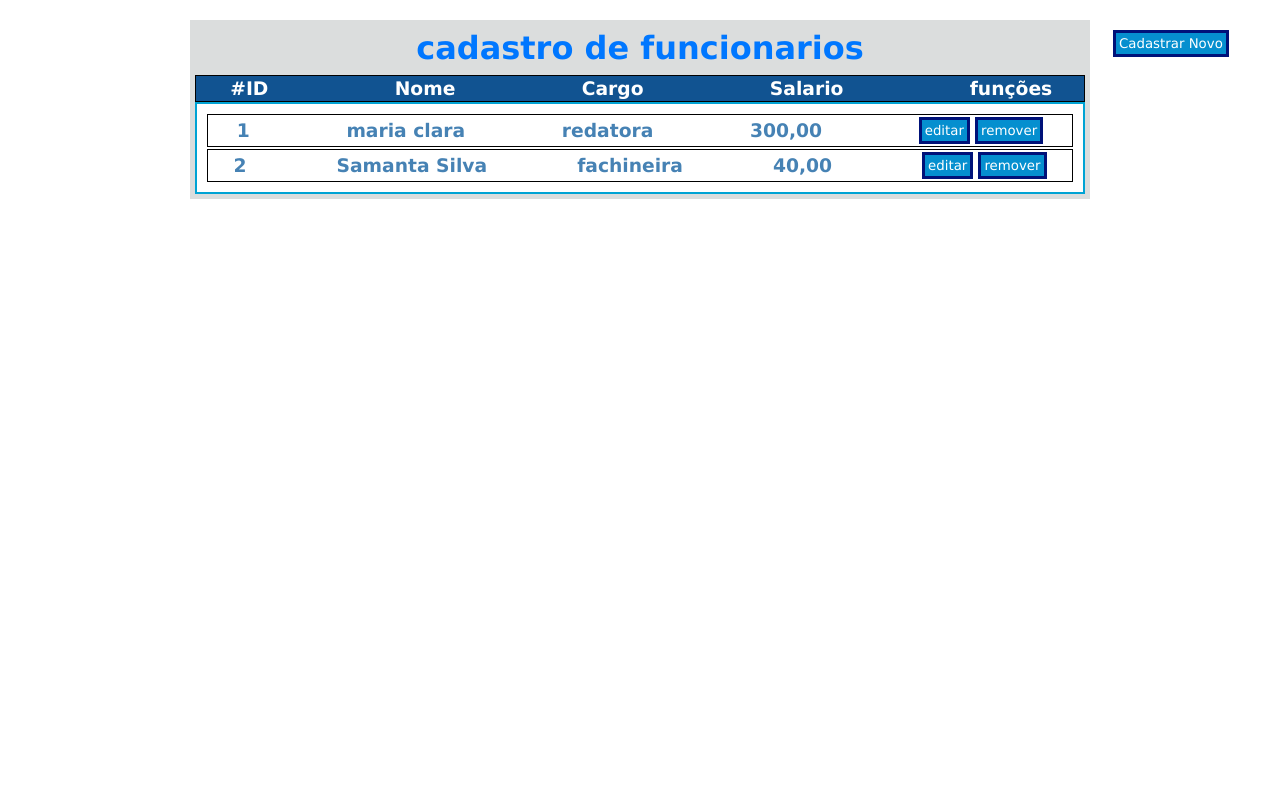
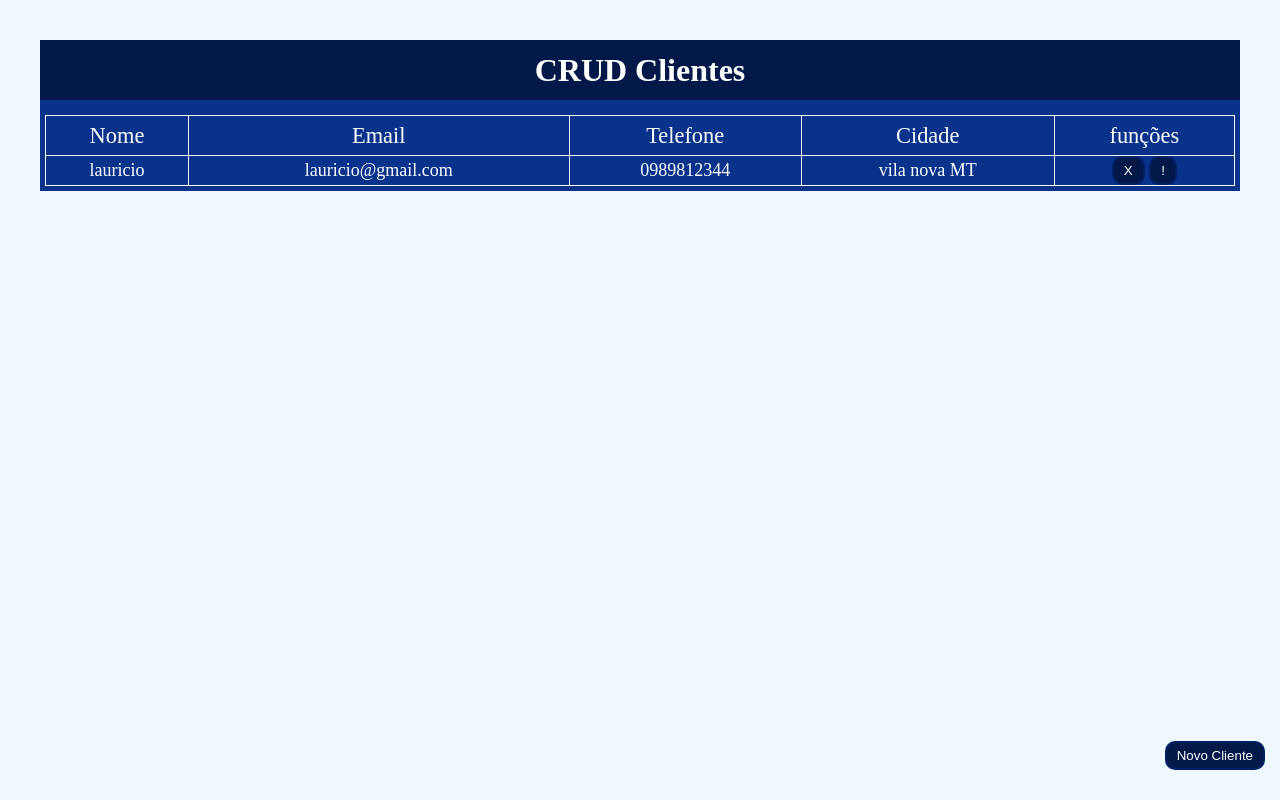
Before and after one commit to lauriciodev/crud-cadastro-de-clientes, a plain HTML site: page index.html in a window 1280 px wide. Drawn offline with Linux system fonts and the light colour scheme.

Commit message:
inicio a nova versao do crud

```diff
--- a/index.html
+++ b/index.html
@@ -4,42 +4,76 @@
     <meta charset="UTF-8">
     <meta http-equiv="X-UA-Compatible" content="IE=edge">
     <meta name="viewport" content="width=device-width, initial-scale=1.0">
-    <title>cadatro de funcionarios</title>
     <link rel="stylesheet" href="style.css">
+    <title>Crud cadastro de clientes</title>
 </head>
 <body>
+
     <div class="container">
-        <button class="add__new" onclick="show('cadastrar')">Cadastrar Novo</button>
-       <div class="cont__modal">
-        <div class="dados__modal">
-            <input type="text" id="nome" placeholder="Nome">
-            <input type="text" id="cargo" placeholder="Cargo">
-            <input type="number" id="salario" placeholder="Salario">
-           <div class="cont__btn">
-            <button id="btn__cancelar" onclick="show('cancelar')">cancelar</button>
-            <button id="btn__cadastrar">cadastrar</button>
-            <button id="btn__salvar" >salvar</button>
-           </div>
+        <div class="sub__container">
+            <div class="title__container">
+                <h1>
+                    CRUD Clientes
+                </h1>
+            </div>
+            <div class="clientes__container">
+                <table class="table__container" border="1px" >
+                    <thead>
+                        <tr>
+                            <td>Nome</td>
+                            <td>Email</td>
+                            <td>Telefone</td>
+                            <td>Cidade</td>
+                            <td>funções</td>
+                        </tr>
+                    </thead>
+                    <tbody id="cont__clientes">
+                        <tr>
+                            <td>lauricio</td>
+                            <td>lauricio@gmail.com</td>
+                            <td>0989812344</td>
+                            <td>vila nova MT</td>
+                            <td>
+                                <button class="btn">X</button>
+                                <button class="btn">!</button>
+                            </td>
+                        </tr>
+                    </tbody>
+
+                </table>
+            </div>
         </div>
-       </div>
-        <div class="sub__container">
-            <div class="container__title">
-                <h1>cadastro de funcionarios</h1>
+
+
+
+        <button class="btn" id="call__modal">
+                Novo Cliente
+        </button>
+
+
+        <div class="modal__container">
+            <div class="title__container">
+                <h1>
+                    Cadastrar Novo Cliente
+                </h1>
             </div>
-            <div class="info__container" style="gap: 7%; background-color: rgb(17, 83, 145); color: white;" >
-                <h3>#ID</h3>
-               <h3 class="nome">Nome</h3>
-               <h3 class="cargo">Cargo</h3>
-               <h3 class="salario">Salario</h3>
-               <div class="functions" style="width: 80px; text-align: center;">
-                 <h3>funções</h3>
-               </div>
-            </div>
-
-            <div id="cont__parent" class="container__cadastros" >
+            <div class="input__container">
+                <div>
+                    <input type="text" placeholder="Nome" required>
+                    <input type="email" placeholder="Email" required >
+                </div>
+                <div>
+                    <input type="tel" placeholder="Telefone" required>
+                    <input type="text" placeholder="Cidade" required>
+                </div>
 
 
             </div>
+            <div class="buttons__container">
+                <button class="btn">Cadastrar</button>
+                <button class="btn" id="cancel">Cancelar</button>
+            </div>
+
         </div>
     </div>
 
--- a/script.js
+++ b/script.js
@@ -1,155 +1,10 @@
 
+let Modal = document.querySelector(".modal__container");
+let callModal = document.querySelector("#call__modal");
+let cancel = document.querySelector("#cancel");
 
-
-
-
-//  <div class="info__container">
-//  <h3 class="nome">lauricio</h3>
-//  <h3 class="cargo">Motorista</h3>
-//  <h3 class="salario">5000,00</h3>
-//  <div class="functions">
-//      <button class="btn__edit">
-//           editar
-//      </button>
-//       <button class="btn__remove">
-//        remover
-//       </button>
-//  </div>
-// </div>
-
-
-/*
-1-adicionar dados de forma dinamica
-2-adicionar funções de ação de cada cadastro
-3-passar parametros na função para destinguir as ações
-
-
-*/
-
-
-let btnSalvar = document.querySelector("#btn__salvar");
-
-let btnCadastrar = document.querySelector("#btn__cadastrar");
-
-
-let modal = document.querySelector(".cont__modal");
-
-function show(acao) {
-    if (acao === "cadastrar") {
-        btnSalvar.style.display = "none"
-        btnCadastrar.style.display = "inline"
-        nome.value = "";
-        cargo.value = "";
-        salario.value = "";
-        modal.classList.toggle("show");
-    }
-
-
-
-    else if (acao === "cancelar") {
-        modal.classList.remove("show");
-    }
-
-
+const changeModal = () =>{
+    Modal.classList.toggle("modal__open");
 }
-
-
-
-
-let nome = document.querySelector("#nome");
-let cargo = document.querySelector("#cargo");
-let salario = document.querySelector("#salario");
-
-
-
-
-
-const banco = [
-    { nome: "maria clara", cargo: "redatora", salario: "300,00" },
-    { nome: "Samanta Silva", cargo: "fachineira", salario: "40,00" }
-];
-
-
-let parent = document.querySelector("#cont__parent");
-
-const insertData = (nome,cargo,salario,indice) => {
-    let newData = document.createElement("div");
-    newData.classList.add("info__container");
-    newData.innerHTML = `
-    <h3>${indice + 1}</h3>
-    <h3 class="nome">${nome}</h3>
-    <h3 class="cargo">${cargo}</h3>
-    <h3 class="salario">${salario}</h3>
-
-  <div class="functions">
-    <button class="btn__edit" id="edit" data-id=${indice}>
-    editar
-    </button>
-    <button class="btn__remove" id="remove" data-id=${indice}>
-    remover
-    </button>
-  </div>
-
-    `;
-
-    parent.appendChild(newData);
-}
-
-/*
-função que ira adicinar novos funcionaios ao banco
-*/
-
-const newColaborator = () => {
-    if (nome.value !== "" && cargo.value !== "" && salario.value !== "") {
-        let nomeValue = nome.value;
-        let cargoValue = cargo.value;
-        let salarioValue = salario.value;
-
-        banco.push({ nome: nomeValue, cargo: cargoValue, salario: salarioValue });
-        getBanco()
-        show('cancelar')
-
-        nome.value = "";
-        cargo.value = "";
-        salario.value = "";
-    } else {
-        alert("preencha todos os dados!")
-    }
-}
-
-const actions = (evento) => {
-    let click = evento.target
-    let idElemento = click.dataset.id;
-
-    if (evento.target.id === "edit") {
-        btnCadastrar.style.display = "none";
-        btnSalvar.style.display = "inline";
-        nome.value = banco[idElemento].nome
-        cargo.value = banco[idElemento].cargo
-        salario.value = parseFloat(banco[idElemento].salario).toFixed(2)
-        modal.classList.toggle("show");
-
-    } else if (evento.target.id === "remove") {
-        banco.splice(idElemento, 1)
-        getBanco();
-    }
-
-
-}
-
-const edited = () => {
-    //função que ira salvar apos a edição
-}
-
-
-const getBanco = () => {
-    parent.innerHTML = "";
-
-    banco.forEach((item,indice) => insertData(item.nome, item.cargo, item.salario, indice));
-}
-
-getBanco();
-
-document.querySelector("#btn__salvar").addEventListener("click",edited)
-document.querySelector(".container__cadastros").addEventListener("click",actions)
-document.querySelector("#btn__cadastrar").addEventListener("click", newColaborator);
+cancel.addEventListener("click",changeModal);
+callModal.addEventListener("click",changeModal);
--- a/style.css
+++ b/style.css
@@ -2,130 +2,152 @@
     padding: 0;
     margin: 0;
     box-sizing: border-box;
-    font-family: 'Lucida Sans', 'Lucida Sans Regular', 'Lucida Grande', 'Lucida Sans Unicode', Geneva, Verdana, sans-serif;
 }
 
-.add__new{
-    position: fixed;
-    right:4%;
-    top: 30px;
+body{
+    background-color: aliceblue;
+}
+
+
+:root{
+    --cor-principal:#09328b;
+    --cor-secundaria:#0a1e49;
+    --cor-texto:#ffffff;
+    --cor-hover:#011849;
+
+}
+
+.container{
+    width: 100vw;
+    display: flex;
+    justify-content: center;
+    padding-top: 40px;
+
+}
+
+.sub__container{
+    width: 100%;
+    max-width: 1200px;
+    display: flex;
+    flex-direction: column;
+    align-items: center;
+    gap: 10px;
+    background-color: var(--cor-principal);
+
 
 }
 
 
+.title__container{
+    width: 100%;
+    height: 60px;
+    background-color: var(--cor-hover);
+    text-align: center;
+    line-height: 60px;
+    color: var(--cor-texto);
 
-.dados__modal{
-    width: 100%;
-    height: 230px;
-    display: flex;
-    flex-direction: column;
-    align-items: center;
-    justify-content: center;
-    max-width: 500px;
-    background-color: rgb(3, 59, 105);
-    padding: 20px;
-    gap: 10px;
-    top: 20px;
 
 }
 
-.dados__modal input{
-    height: 50px;
-    font-size: 1.3rem;
+.clientes__container{
+    width: 100%;
+    padding: 5px;
 }
 
-.cont__modal{
+.table__container{
+    border-collapse: collapse;
+    border-color: var(--cor-texto);
+    width: 100%;
 
-    width: 100%;
-    height:100vh;
-    top: 10px;
-    display:none;
-
-    align-items: center;
-    justify-content: center;
-    position: fixed;
-    background-color: rgba(255, 255, 255, 0.842);
 }
 
-.show{
- display: flex;
+.table__container thead{
+    height: 40px;
+    font-size: 1.4rem;
+    text-align: center;
+    color: var(--cor-texto);
 }
 
-.dados__modal input{
-    width: 100%;
-}
+.table__container tbody{
+    height: 30px;
+    font-size: 18px;
+    color: var(--cor-texto);
+    text-align: center;
 
-.container{
-    width: 100vw;
-    height: 100vh;
-padding-top: 20px;
-}
-
-.sub__container{
-    padding: 5px;
-    width: 100%;
-    max-width: 900px;
-     margin: 0 auto;
-
-     background-color: rgb(219, 221, 221);
-
-}
-.container__title{
-    width: 100%;
-    height: 50px;
-    text-align: center;
-    padding: 4px 0;
-    color: rgb(0, 119, 255);
-}
-
-.container__input{
-    width: 100%;
-    display: flex;
-    align-items: center;
-    justify-content: center;
 }
 
 
-.container__input input {
-    width: 80%;
+.btn{
+   padding: 5px 10px;
+    background-color: var(--cor-hover);
+    color: var(--cor-texto);
+    border: 2px solid rgb(1, 33, 102);
+    border-radius: 10px;
+    transition: .5s;
 }
 
-button {
-    background-color: rgb(5, 143, 207);
-    color: white;
-    border: 3px solid rgb(0, 18, 121);
-    padding: 3px;
-    transition:  .2s ;
+.btn:hover{
+    padding: 5px 10px;
+    background-color: var(--cor-hover);
+    color: var(--cor-texto);
+    border: 2px solid white;
+    border-radius: 10px;
 }
 
-button:hover {
-    background-color: rgb(0, 96, 141);
-    color: white;
-    border: 2px solid rgb(4, 91, 131);
-    padding: 3px;
+/* ===========modal section =======  */
+
+#call__modal{
+    position: fixed;
+    bottom: 30px;
+    right: 15px;
 }
 
-.container__cadastros{
+.modal__container{
     width: 100%;
-    background-color: rgb(255, 255, 255);
+    max-width: 0px;
+    overflow: hidden;
+    position: absolute;
+    background-color: #09328b;
+    border-radius: 20px;
+    transition: .1s;
+
+}
+
+.modal__open{
+    width: 100%;
+    max-width: 600px;
+    overflow: hidden;
+    position: absolute;
+    background-color: #09328b;
+   border: 2px solid rgb(16, 18, 116);
+   padding: 10px;
+    border-radius: 20px;
+
+}
+
+.input__container{
     padding: 10px;
-    border: 2px solid rgb(0, 163, 212);
     display: flex;
     flex-direction: column;
-    gap: 2px;
+    gap: 10px;
+}
+.input__container div{
+    display: flex;
+    align-items: center;
+    justify-content: space-between;
+    gap: 10px;
 }
 
-.info__container{
-    display: flex;
-    align-items: center;
-    justify-content: space-around;
-    gap: 5%;
-    border: 1px solid black;
-    padding: 2px;
-    color: steelblue;
-    text-align: center;
+.input__container input{
+    height: 30px;
+    width: 100%;
+    font-size: 1.1rem;
+    border: 2px solid rgb(0, 110, 255);
+    padding-left: 5px;
+
 }
 
-.info__container h3{
-    text-align: center;
+.input__container input:focus{
+    outline: none;
+    border: 2px solid rgb(18, 62, 119);
 }
```
